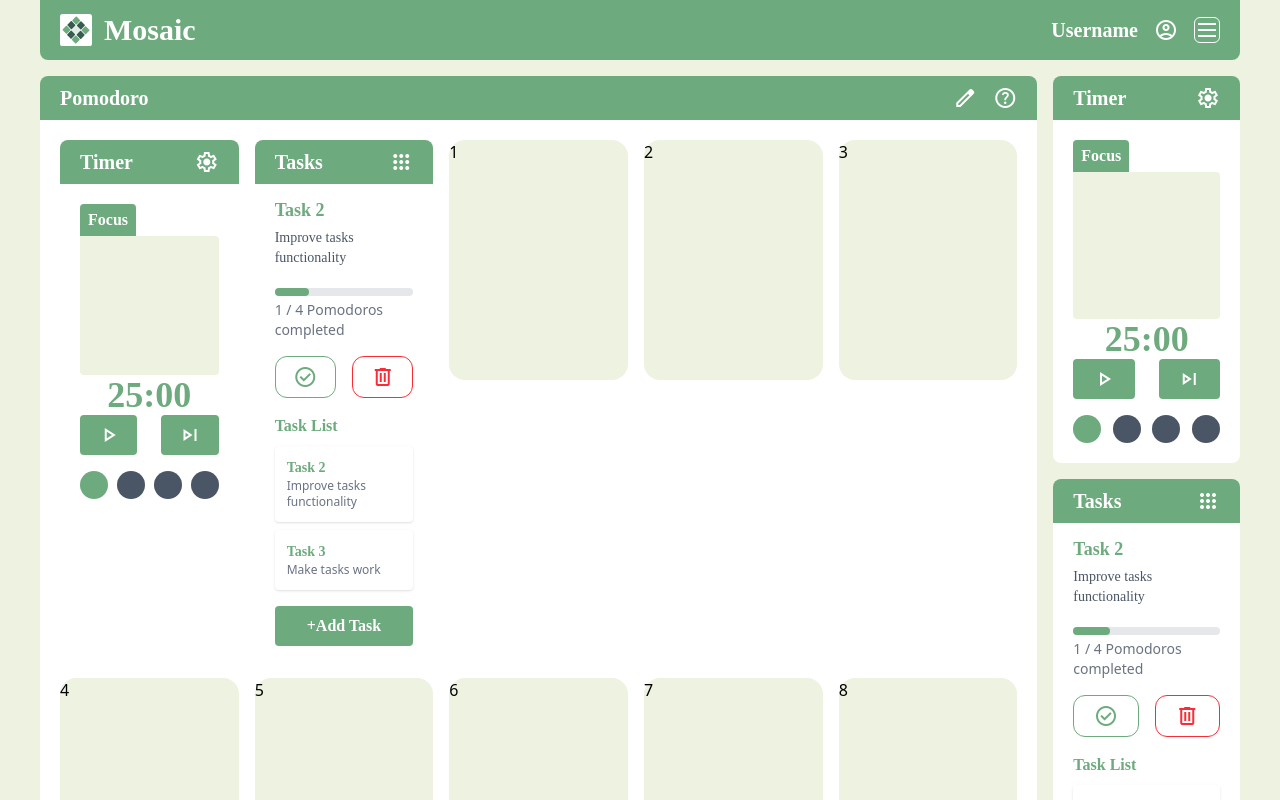
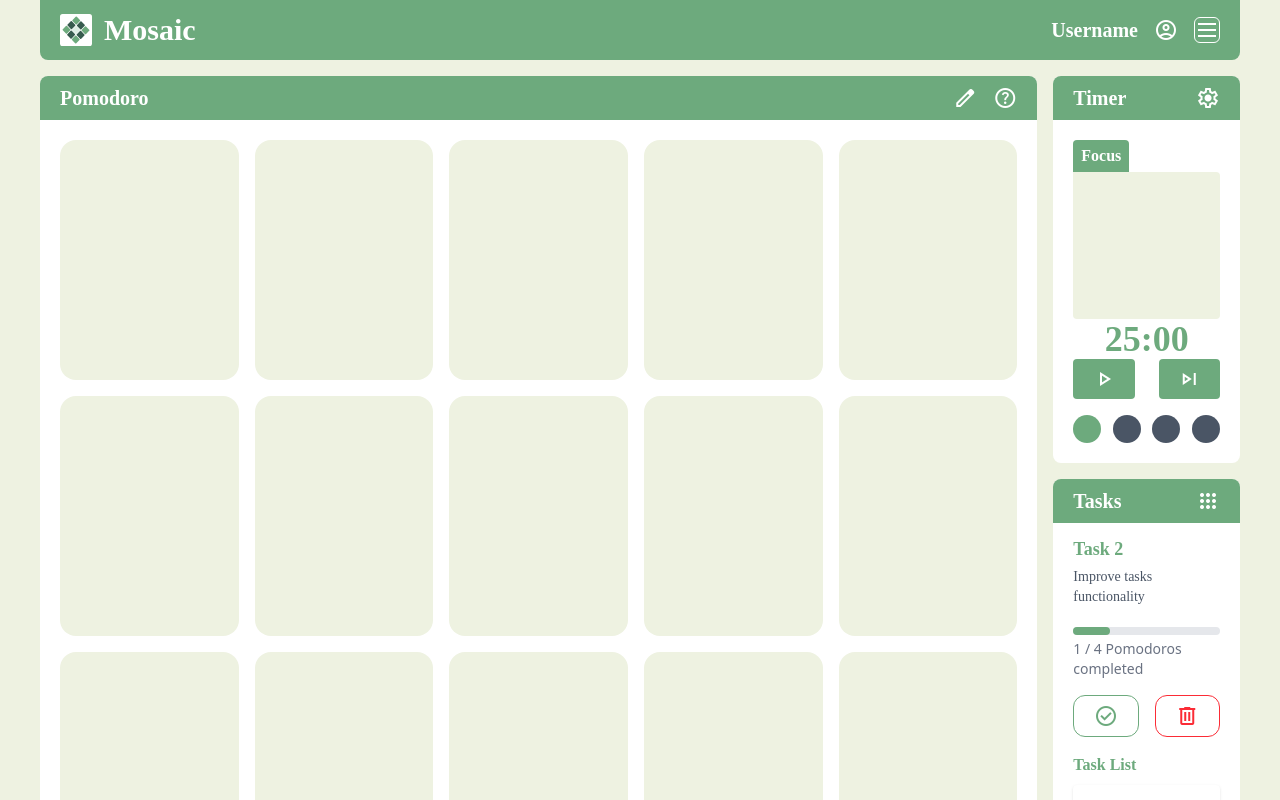
Before and after one commit to Gabriel-S-Paiva/mosaic, a Vue app: page / in a window 1280 px wide. Shown: the top 800 px of the page. Built offline with nearby package versions, Linux system fonts and the light colour scheme.

Commit message:
Refactor Sandbox component to implement drag-and-drop functionality for cell selection and component assignment; enhance grid cell management and edit mode handling.

```diff
--- a/src/components/Sandbox.vue
+++ b/src/components/Sandbox.vue
@@ -1,18 +1,144 @@
 <script setup lang="ts">
 import { ref } from 'vue';
 import Modal from "./Modal.vue";
-import Timer from "./Timer.vue"
-import Tasks from './Tasks.vue';
+// Interface Declaration
+interface gridCell {
+    id: number,
+    groupId?: number,
+    component?: string | null,
 
+}
+// Variables Declaration
+// Array Creation Variables
+const N_ROWS = 3
+const N_COLS = 5
+let count = 0
+// Drag Interaction Variables
+const isDragging = ref(false);
+const startIndex = ref<{col:number,row:number}|null>(null)
+const endIndex = ref<{col:number,row:number}|null>(null)
+const selectedComponent = ref<string | null>("Timer");
+// Modal Bolean
 const editMode = ref(false);
 const isHelpOpen = ref(false);
+// Array Creation
+const grid = ref(
+    Array.from({ length: N_ROWS }, () =>
+        Array.from({ length: N_COLS }, () => ({
+            id: getNextId(),
+            component: null,
+        } as gridCell))
+    )
+);
+// Functions Declaration
+function getNextId():number {
+    return count++
+}
+const startDrag = (index: number) => {
+    isDragging.value = true;
 
+    const col = index % N_COLS;
+    const row = Math.floor(index / N_COLS);
+
+    startIndex.value = { col, row };
+    endIndex.value = { col, row }; // Initialize endIndex to the same as startIndex
+};
+const dragOver = (index: number) => {
+    if (isDragging.value) {
+        const col = index % N_COLS;
+        const row = Math.floor(index / N_COLS);
+
+        endIndex.value = { col, row };
+    }
+};
+const isCellSelected = (index: number) => {
+    if (startIndex.value === null || endIndex.value === null) return false;
+
+    const col = index % N_COLS;
+    const row = Math.floor(index / N_COLS);
+
+    const rMin = Math.min(startIndex.value.row, endIndex.value.row);
+    const rMax = Math.max(startIndex.value.row, endIndex.value.row);
+    const cMin = Math.min(startIndex.value.col, endIndex.value.col);
+    const cMax = Math.max(startIndex.value.col, endIndex.value.col);
+
+    return row >= rMin && row <= rMax && col >= cMin && col <= cMax;
+};
+const endDrag = () => {
+    isDragging.value = false;
+
+    if (startIndex.value !== null && endIndex.value !== null) {
+        console.log("Selected cells:", getSelectedCells());
+        if (selectedComponent.value) {
+            assignComponent(selectedComponent.value);
+        }
+        showTolltip(); // Show tooltip or perform other actions
+    }
+};
+const getSelectedCells = () => {
+    if (startIndex.value === null || endIndex.value === null) return [];
+
+    const rMin = Math.min(startIndex.value.row, endIndex.value.row);
+    const rMax = Math.max(startIndex.value.row, endIndex.value.row);
+    const cMin = Math.min(startIndex.value.col, endIndex.value.col);
+    const cMax = Math.max(startIndex.value.col, endIndex.value.col);
+
+    const selectedCells = [];
+    for (let row = rMin; row <= rMax; row++) {
+        for (let col = cMin; col <= cMax; col++) {
+            selectedCells.push({ row, col });
+        }
+    }
+    return selectedCells;
+};
+const assignComponent = (component: string) => {
+    if (!editMode.value) {
+        console.log("Edit mode is not enabled.");
+        return;
+    }
+
+    const selectedCells = getSelectedCells(); // Get all selected cells
+    if (selectedCells.length === 0) {
+        console.log("No cells selected.");
+        return;
+    }
+
+    selectedCells.forEach(({ row, col }) => {
+        grid.value[row][col].component = component; // Assign the component to the selected cell
+    });
+
+    console.log(`Assigned component "${component}" to selected cells.`);
+};
+// Modal functions
 const startEdit = () => {
     editMode.value = true
 };
 const openHelp = () => {
     isHelpOpen.value = true;
 }
+const showTolltip = () => {
+
+}
+//! This method is deprecated moved into and drag alternative isntead of an click one
+const tryEdit = (cellId: number) => {
+    if (editMode.value) {
+        // Calculate row and column from cellId
+        const startRow = Math.floor(cellId / N_COLS); // Divide by the number of columns
+        const startCol = cellId % N_COLS; // Modulo gives the column index
+
+        // Update the startIndex with the calculated row and column
+        if (startIndex.value === null) {
+            startIndex.value = { row: startRow, col: startCol };
+        } else {
+            startIndex.value.row = startRow;
+            startIndex.value.col = startCol;
+        }
+
+        console.log(`Editing started at Row: ${startRow}, Col: ${startCol}`);
+    } else {
+        console.log("Edit mode is not enabled.");
+    }
+};
 </script>
 
 <template>
@@ -31,10 +157,27 @@ const openHelp = () => {
             </div>
         </div>
         <section class="p-5 grid grid-cols-5 grid-rows-3 gap-4">
-            <Timer/>
-            <Tasks/>
-            <div v-for="n in 13" class="w-full h-60 bg-offwhite rounded-2xl">{{ n }}</div>
+            <div
+                v-for="(cell, index) in grid.flat()"
+                :key="cell.id"
+                class="w-full h-60 bg-offwhite rounded-2xl"
+                @mousedown="startDrag(index)"
+                @mousemove="dragOver(index)"
+                @mouseup="endDrag"
+                :class="{
+                    'bg-blue-200': isCellSelected(index),
+                }"
+            >
+                <component v-if="cell.component" :is="cell.component" />
+            </div>
         </section>
+        <div v-if="editMode" class="p-4">
+            <label for="component-select">Select Component:</label>
+            <select id="component-select" v-model="selectedComponent">
+                <option value="Timer">Timer</option>
+                <option value="Task">Task</option>
+            </select>
+        </div>
     </main>
     <Modal v-if="isHelpOpen" :title="'Help'" @close="isHelpOpen = false">
         <p>hello im help</p>
--- a/src/components/Timer.vue
+++ b/src/components/Timer.vue
@@ -1,7 +1,7 @@
 <!-- Todo: Fix Timer Settings -->
 <!-- The timer object isn't being updated properly -->
 <script setup lang="ts">
-  import { ref, watch, defineEmits } from 'vue';
+  import { ref, watch } from 'vue';
   import Mosaic from './Mosaic.vue';
   import Modal from './Modal.vue';
 
```
